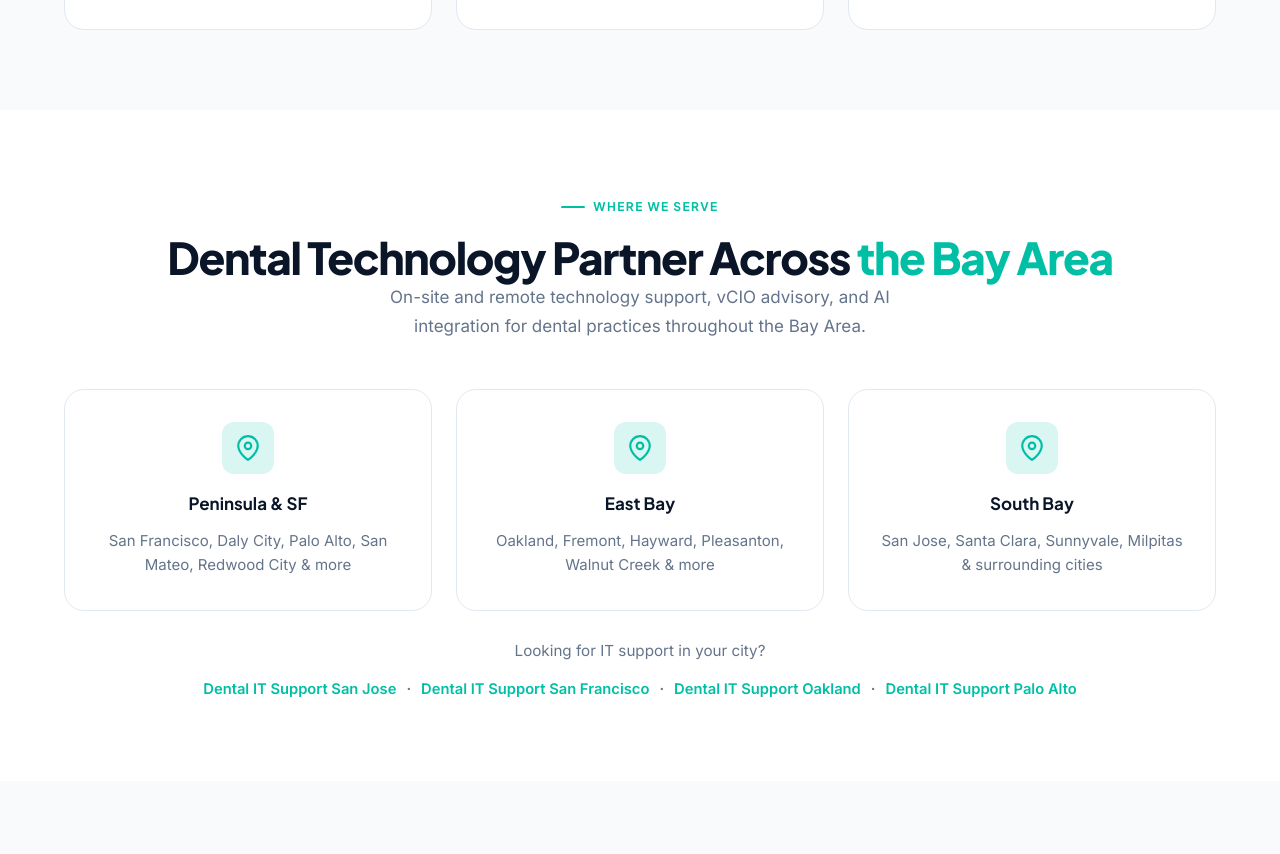
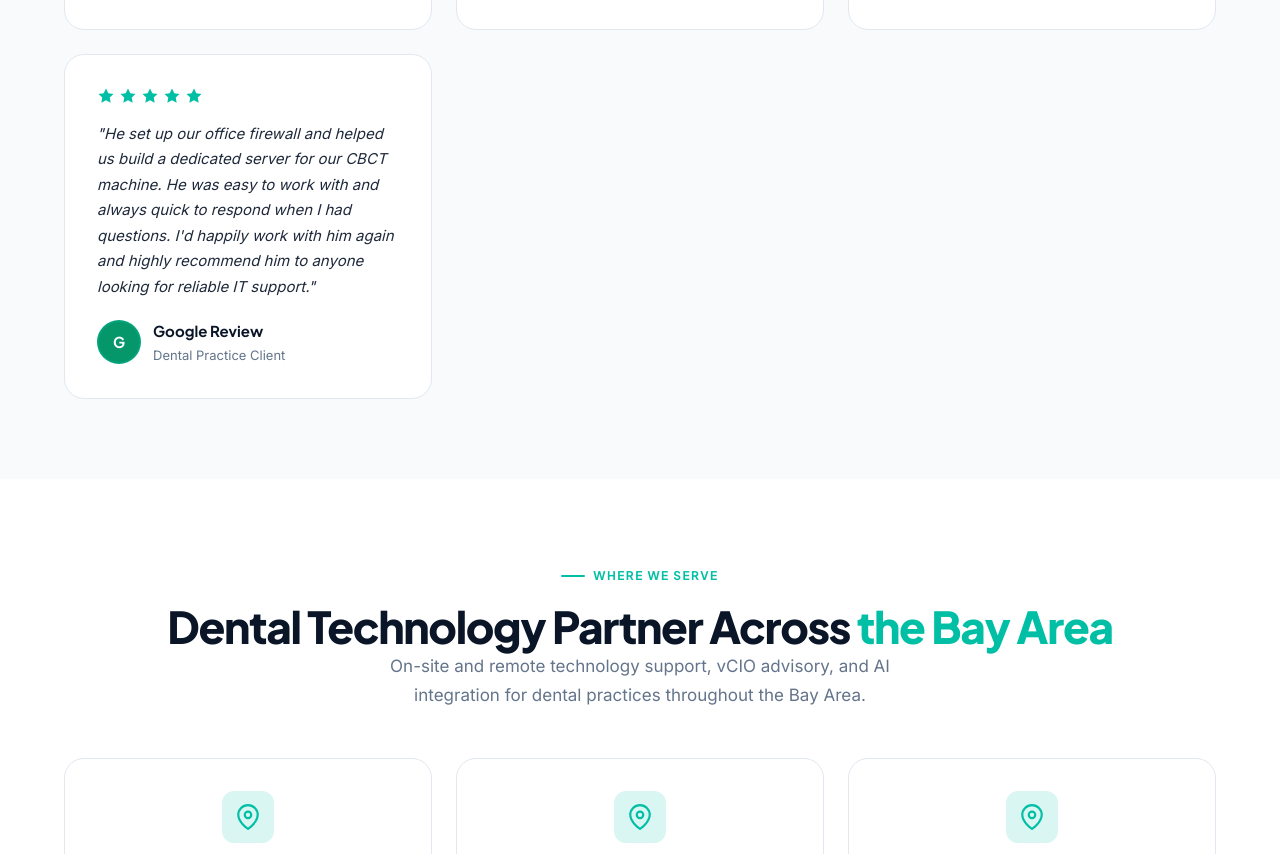
Before and after one commit to montythind1/flossbyte-website, a plain HTML site: page index.html in a window 1280 px wide. Shown: the part 5048-5902 px from the top of the page. Drawn offline with Linux system fonts and the light colour scheme.

Commit message:
Add Dr. Zhang Google review to homepage testimonials

```diff
--- a/index.html
+++ b/index.html
@@ -514,6 +514,23 @@
           </div>
         </div>
       </div>
+      <div class="card">
+        <div class="testimonial-stars">
+          <svg viewBox="0 0 24 24" fill="currentColor"><path d="M12 2l3.09 6.26L22 9.27l-5 4.87 1.18 6.88L12 17.77l-6.18 3.25L7 14.14 2 9.27l6.91-1.01L12 2z"/></svg>
+          <svg viewBox="0 0 24 24" fill="currentColor"><path d="M12 2l3.09 6.26L22 9.27l-5 4.87 1.18 6.88L12 17.77l-6.18 3.25L7 14.14 2 9.27l6.91-1.01L12 2z"/></svg>
+          <svg viewBox="0 0 24 24" fill="currentColor"><path d="M12 2l3.09 6.26L22 9.27l-5 4.87 1.18 6.88L12 17.77l-6.18 3.25L7 14.14 2 9.27l6.91-1.01L12 2z"/></svg>
+          <svg viewBox="0 0 24 24" fill="currentColor"><path d="M12 2l3.09 6.26L22 9.27l-5 4.87 1.18 6.88L12 17.77l-6.18 3.25L7 14.14 2 9.27l6.91-1.01L12 2z"/></svg>
+          <svg viewBox="0 0 24 24" fill="currentColor"><path d="M12 2l3.09 6.26L22 9.27l-5 4.87 1.18 6.88L12 17.77l-6.18 3.25L7 14.14 2 9.27l6.91-1.01L12 2z"/></svg>
+        </div>
+        <p class="testimonial-quote" style="margin:16px 0 20px;font-style:italic;color:var(--color-text)">"He set up our office firewall and helped us build a dedicated server for our CBCT machine. He was easy to work with and always quick to respond when I had questions. I'd happily work with him again and highly recommend him to anyone looking for reliable IT support."</p>
+        <div class="testimonial-author">
+          <div class="testimonial-avatar" style="background:#059669;color:#fff">G</div>
+          <div>
+            <div class="testimonial-name">Google Review</div>
+            <div class="testimonial-practice">Dental Practice Client</div>
+          </div>
+        </div>
+      </div>
     </div>
   </div>
 </section>
```
